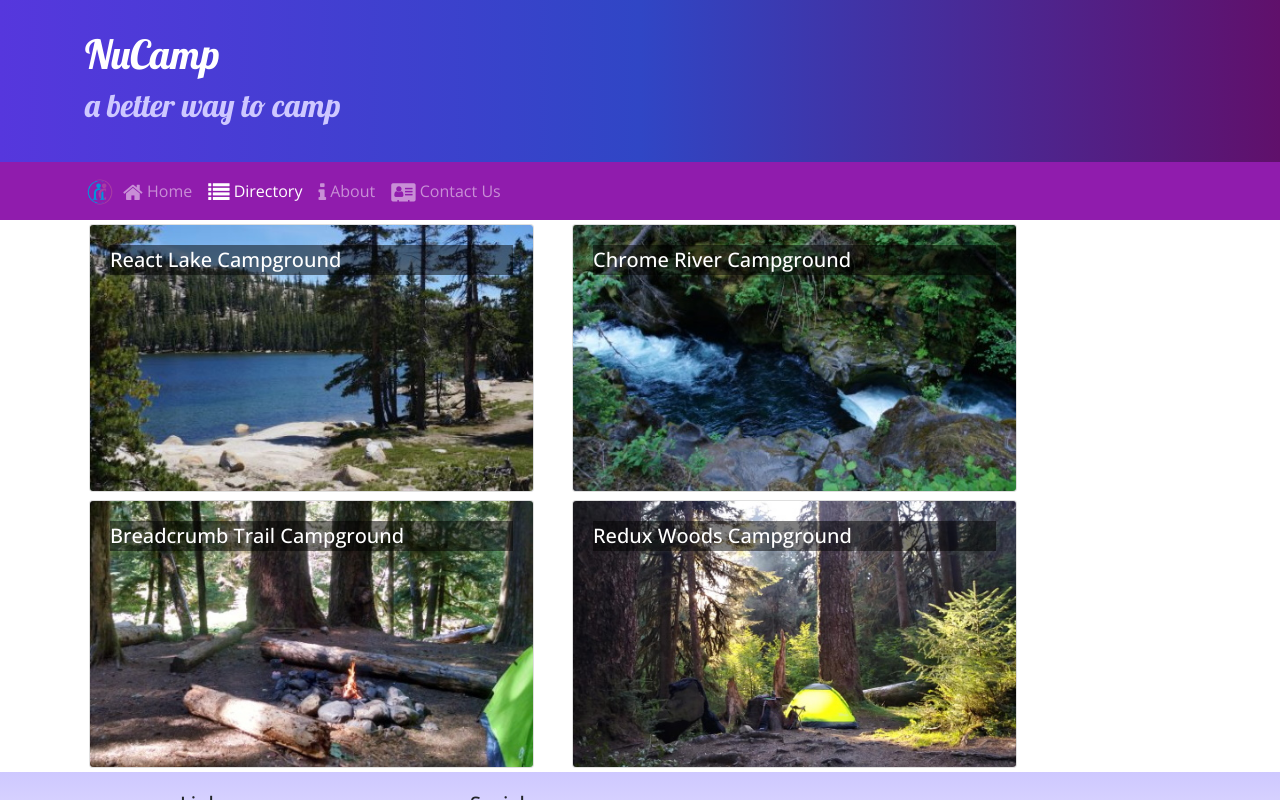
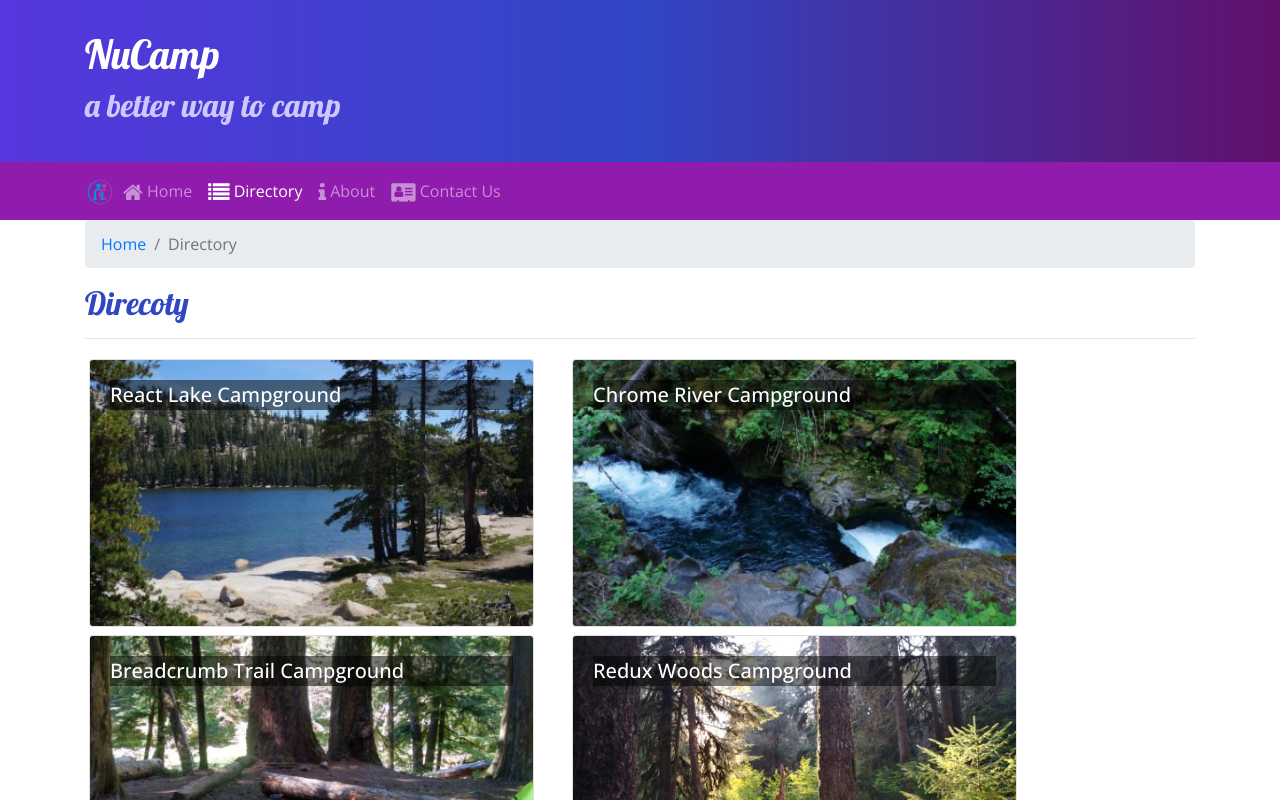
Before and after one commit to cbenedict76/3-React_nucampsite, a React (Create React App) app: page /directory in a window 1280 px wide. Shown: the top 800 px of the page. Built offline with nearby package versions, Linux system fonts and the light colour scheme.

Commit message:
Breadcrumbs

```diff
--- a/src/components/CampsiteInfoComponent.js
+++ b/src/components/CampsiteInfoComponent.js
@@ -1,5 +1,6 @@
 import React from 'react';
-import { Card, CardImg, CardText, CardBody, CardTitle } from 'reactstrap';
+import { Card, CardImg, CardText, CardBody, CardTitle, Breadcrumb, BreadcrumbItem } from 'reactstrap';
+import { Link } from 'react-router-dom'
 
 function RenderCampsite({campsite}) {
     return (
@@ -7,7 +8,6 @@
             <Card>
                 <CardImg top src={campsite.image} alt={campsite.name} />
                 <CardBody>
-                    <CardTitle>{campsite.name}</CardTitle>
                     <CardText>{campsite.description}</CardText>
                 </CardBody>
             </Card>
@@ -40,6 +40,16 @@
         return (
             <div className="container">
                 <div className="row">
+                    <div className="col">
+                        <Breadcrumb>
+                            <BreadcrumbItem><Link to="/directory">Directory</Link></BreadcrumbItem>
+                            <BreadcrumbItem active>{props.campsite.name}</BreadcrumbItem>
+                        </Breadcrumb>
+                        <h2>{props.campsite.name}</h2>
+                        <hr />
+                    </div>
+                </div>
+                <div className="row">
                     <RenderCampsite campsite={props.campsite} />
                     <RenderComments comments={props.comments} />
                 </div>
--- a/src/components/ContactComponent.js
+++ b/src/components/ContactComponent.js
@@ -1,10 +1,16 @@
 import React from 'react';
+import { Breadcrumb, BreadcrumbItem } from 'reactstrap';
+import { Link } from 'react-router-dom'
 
 function Contact(props) {
     return (
         <div className="container">
             <div className="row">
                 <div className="col">
+                    <Breadcrumb>
+                        <BreadcrumbItem><Link to="/home">Home</Link></BreadcrumbItem>
+                        <BreadcrumbItem active>Contact Us</BreadcrumbItem>
+                    </Breadcrumb>
                     <h2>Contact Us</h2>
                     <hr />
                 </div>
--- a/src/components/DirectoryComponent.js
+++ b/src/components/DirectoryComponent.js
@@ -1,5 +1,5 @@
 import React from 'react';
-import { Card, CardImg, CardImgOverlay, CardTitle } from 'reactstrap';
+import { Card, CardImg, CardImgOverlay, CardTitle, Breadcrumb, BreadcrumbItem } from 'reactstrap';
 import { Link } from 'react-router-dom'
 
 function RenderDirectoryItem({campsite}) {
@@ -28,6 +28,16 @@
     return (
         <div className="container">
             <div className="row">
+                <div className="col">
+                    <Breadcrumb>
+                        <BreadcrumbItem><Link to="/home">Home</Link></BreadcrumbItem>
+                        <BreadcrumbItem active>Directory</BreadcrumbItem>
+                    </Breadcrumb>
+                    <h2>Direcoty</h2>
+                    <hr />
+                </div>
+            </div>
+            <div className="row">
                 {directory}
             </div>
         </div>
```
